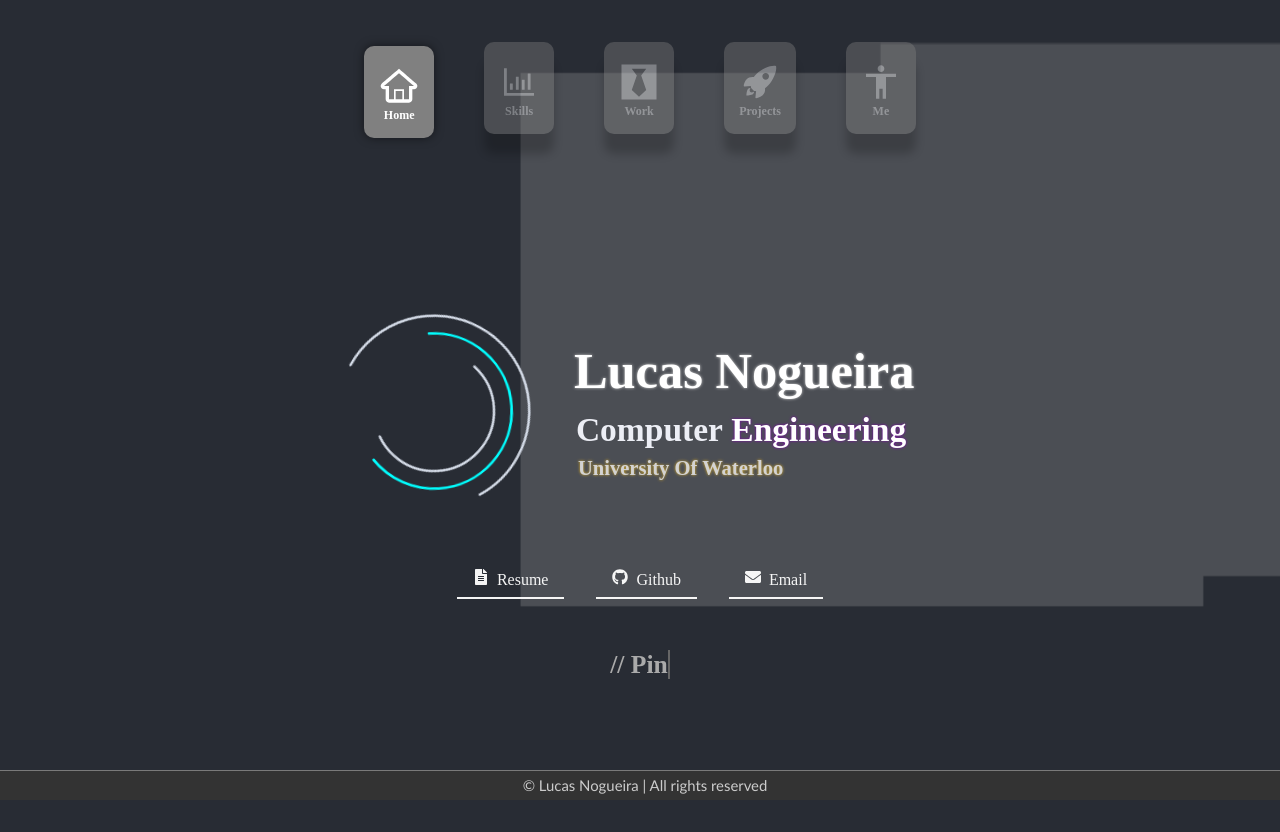
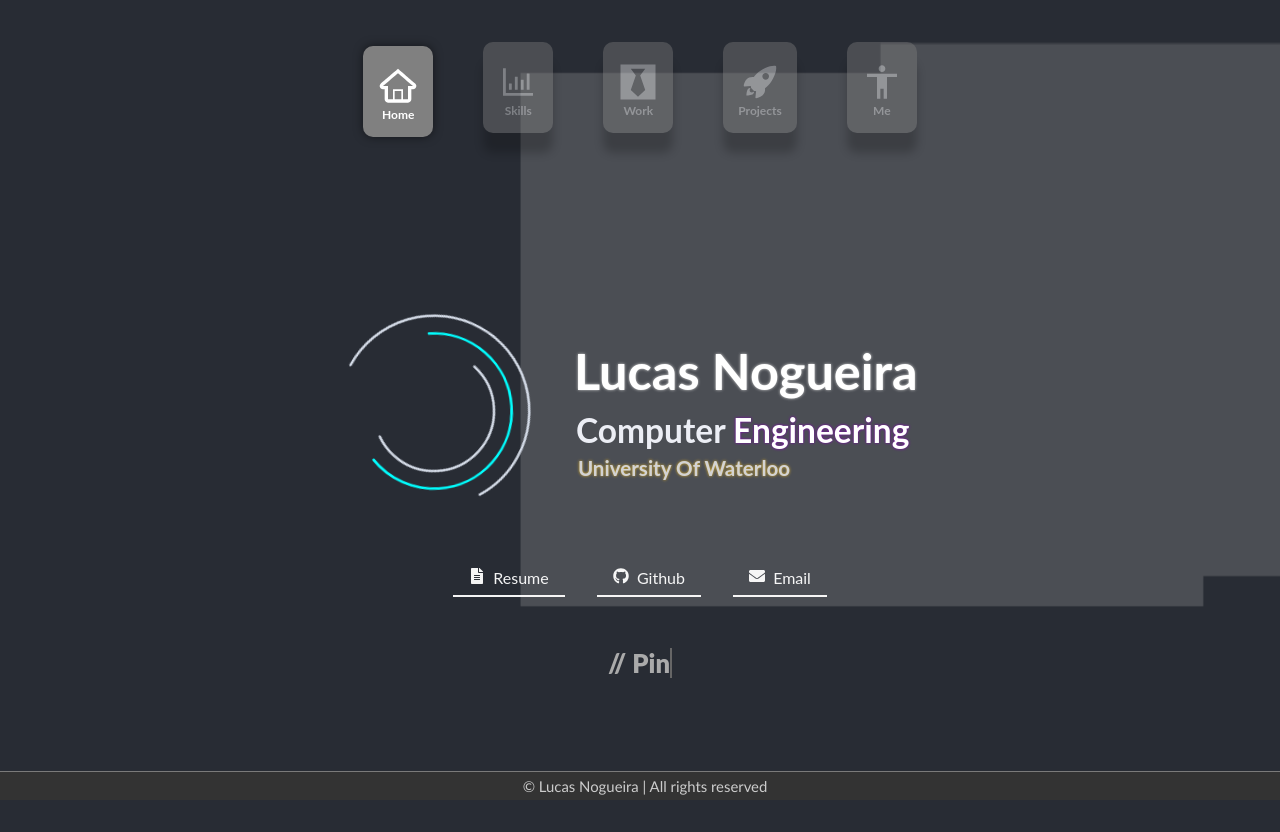
Before and after one commit to smitmehta13/smitmehta13, a React (Create React App) app: page / in a window 1280 px wide. Built offline with nearby package versions, Linux system fonts and the light colour scheme.

Commit message:
updated global font-style

```diff
--- a/src/App.scss
+++ b/src/App.scss
@@ -3,7 +3,7 @@
 }
 
 *{
-  font-family:avenir, 'Century Gothic';
+  font-family:avenir, 'Century Gothic','Lato', 'Lucida Grande', 'Lucida Sans Unicode', Tahoma, Sans-Serif;
 }
 
 body{
--- a/src/components/Sections/Projects/Projects.js
+++ b/src/components/Sections/Projects/Projects.js
@@ -47,7 +47,7 @@ function Projects(props) {
             subtitle: 'Side Project',
             main_image: TREEGEN,
             description: `
-                Building an <b>expression tree</b> of an arithmetic expression is something quite useful and it is done by our compilers to generate machine code. <br/> <br/>
+                Building an <b>expression tree</b> of an arithmetic expression is something quite useful and it is one of the steps a compilers must take to generate machine code. <br/> <br/>
                 With that in mind, and inspired on my lectures on the tree data structure I decided to create a web app that simulates the creation of such a tree given an expression. <br/><br/>
                 <b>What I learned:</b> <br/>
                 That stacks are REALLY useful. <br/>
```
Also changed, not shown: 10 other files (tests, documents, lock files or other folders).
